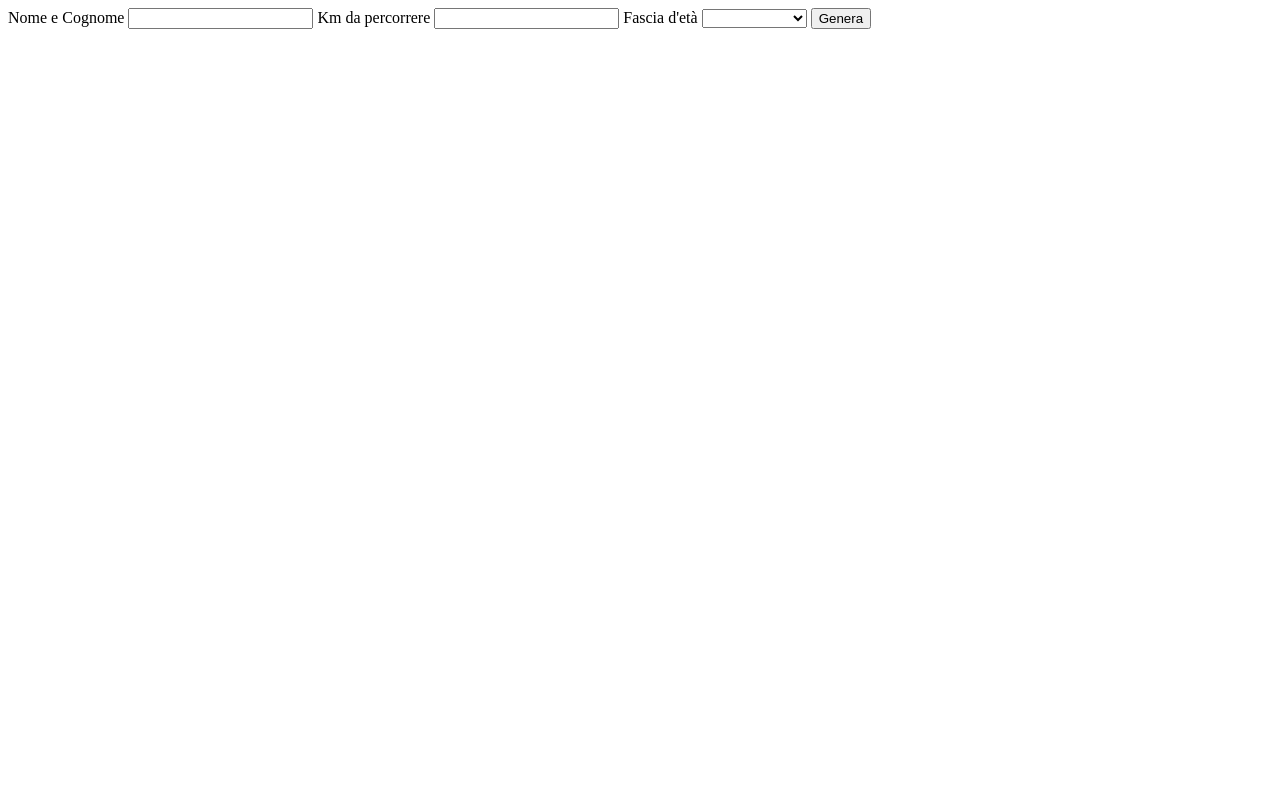
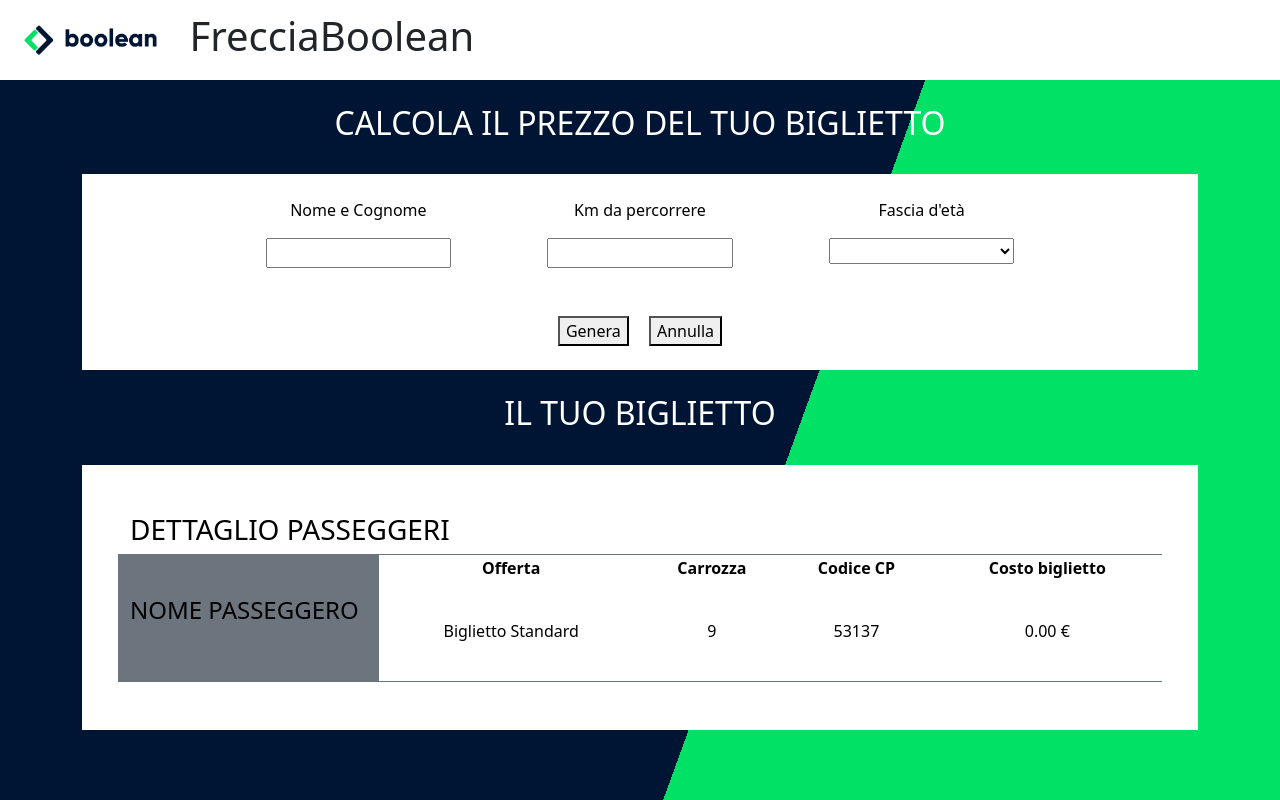
Before and after one commit to cioby09/js-biglietto-treno-form, a plain HTML site: page index.html in a window 1280 px wide. Both pictures are taken after a click on the button "Genera". Drawn offline with nearby package versions, Linux system fonts and the light colour scheme.

Commit message:
Milestone 2

```diff
--- /dev/null
+++ b/css/style.css
@@ -0,0 +1,47 @@
+/* Layout */
+body {
+    width: 100%;
+    height: 100vh;
+}
+
+/* Header */
+header {
+    height: 5rem;
+}
+
+header img {
+    height: 30px;
+    padding-right: 2rem;
+}
+
+/* Main */
+main {
+    height: calc(100% - 5rem);
+    color: #000000;
+    background: -webkit-linear-gradient(110deg, #001533 60%, #00E165 60%);
+    background: -o-linear-gradient(110deg, #001533 60%, #00E165 60%);
+    background: -moz-linear-gradient(110deg, #001533 60%, #00E165 60%);
+    background: linear-gradient(110deg, #001533 60%, #00E165 60%);
+}
+
+/* Input */
+.input {
+    width: 100%;
+}
+
+.inputs {
+    width: 80%;
+}
+
+/* Output */
+.hidden {
+    display: none;
+}
+
+output {
+    width: 100%;
+}
+
+.ticket {
+    height: 8rem;
+}
--- a/index.html
+++ b/index.html
@@ -5,26 +5,97 @@
     <meta http-equiv="X-UA-Compatible" content="IE=edge">
     <meta name="viewport" content="width=device-width, initial-scale=1.0">
     <title>FrecciaBoolean</title>
+
+    <!-- Custome styles -->
+    <link rel="stylesheet" href="css/style.css">
+
+    <!-- Bootstrap -->
+    <link rel="stylesheet" href="https://cdn.jsdelivr.net/npm/bootstrap@5.2.3/dist/css/bootstrap.min.css">
 </head>
 <body>
+    <!-- Header -->
+    <header class="p-4 d-flex align-items-center">
+        <img src="img/logo boolean.png" alt="Boolean">
+        <h1>FrecciaBoolean</h1>
+    </header>
+
+    <!-- Main -->
+    <main class="overflow-auto">
+        <div class="container">
+
+            <!-- Input title -->
+            <h2 class="text-uppercase text-white text-center p-4">Calcola il prezzo del tuo biglietto</h2>
+
+            <!-- Input card -->
+            <div class="input bg-white d-flex flex-column">
+                <!-- Inputs -->
+                <div class="row inputs d-flex flex-row justify-content-center text-center p-4 align-self-center">
                     <!-- Name input -->
-    <label for="user-name">Nome e Cognome</label>
+                    <div class="col-4 name-input d-flex flex-column px-5">
+                        <label class="pb-3" for="user-name">Nome e Cognome</label>
                         <input type="text" id="user-name">
+                    </div>
 
                     <!-- Distance input -->
-    <label for="distance">Km da percorrere</label>
+                    <div class="col-4 distance-input d-flex flex-column px-5">
+                        <label class="pb-3" for="distance">Km da percorrere</label>
                         <input type="text" id="distance">
+                    </div>
 
                     <!-- Age input -->
-    <label for="age">Fascia d'età</label>
+                    <div class="col-4 age-input d-flex flex-column px-5">
+                        <label class="pb-3" for="age">Fascia d'età</label>
                         <select name="age" id="age">
                             <option value=""></option>
                             <option value="under18">Minorenne</option>
                             <option value="adult">Maggiorenne</option>
                             <option value="over65">Oltre i 65 anni</option>
                         </select>
+                    </div>
+                </div>
 
-    <button id="generate-btn">Genera</button>
+                <!-- Input buttons -->
+                <div class="input-buttons text-center p-4">
+                    <button class="mx-2" id="generate-btn">Genera</button>
+                    <button class="mx-2" id="cancel-btn">Annulla</button>
+                </div>
+            </div>
+
+            <!-- Output title -->
+            <h2 id="output-title" class="hidden text-uppercase text-white text-center p-4">Il tuo biglietto</h2>
+
+            <!-- Output card -->
+            <div id="ticket" class="hidden output bg-white p-5 mb-5">
+                <h3 class="text-uppercase">Dettaglio passeggeri</h3>
+                <div class="ticket border-top border-bottom border-secondary row">
+                    <div class="passenger-name d-flex justify-content-center flex-column bg-secondary col-3">
+                        <h4 class="text-uppercase">Nome passeggero</h4>
+                        <h5 id="passenger-name"></h5>
+                    </div>
+                    <table class="col-9">
+                        <thead class="text-center">
+                            <tr>
+                                <th>Offerta</th>
+                                <th>Carrozza</th>
+                                <th>Codice CP</th>
+                                <th>Costo biglietto</th>
+                            </tr>
+                        </thead>
+                        <tbody  class="text-center">
+                            <tr>
+                                <td><span id="offer"></span></td>
+                                <td><span id="carriage"></span></td>
+                                <td><span id="cp-code"></span></td>
+                                <td><span id="ticket-price"></span></td>
+                            </tr>
+                        </tbody>
+                    </table>
+                </div>
+            </div>
+        </div>
+
+    </main>
+
     <script src="js/script.js"></script>
 </body>
 </html>
--- a/js/script.js
+++ b/js/script.js
@@ -1,4 +1,5 @@
 // INPUT
+// Bottone "Genera"
 const generateBtn = document.getElementById("generate-btn");
 generateBtn.addEventListener("click",
 
@@ -50,6 +51,45 @@ generateBtn.addEventListener("click",
         // Arrotondiamo il prezzo ad un massimo di due decimali
         let finalPrice = discountedPrice.toFixed(2);
         console.log(finalPrice);
+
+        // Genero il numero della carrozza da 1 a 9
+        const carriage = Math.floor(Math.random() * 9) + 1;
+
+        // Genero un codice CP tra 10000 e 99999
+        const code = Math.floor(Math.random() * 99999 - 10000 + 1) + 10000;
+
+        // OUTPUT
+        // Stampo i dati del biglietto
+        const ticket = document.getElementById("ticket");
+        document.getElementById("output-title").classList.remove("hidden")
+        ticket.classList.remove("hidden");
+
+        document.getElementById("passenger-name").innerHTML = fullName;
+        document.getElementById("offer").innerHTML = offer;
+        document.getElementById("carriage").innerHTML = carriage;
+        document.getElementById("cp-code").innerHTML = code;
+        document.getElementById("ticket-price").innerHTML = finalPrice + ' €';
+
+        // Ripulisco gli input
+        fullNameInput.value = "";
+        distanceInput.value = "";
+        ageInput.value = "";
+
+    }
+);
+
+// Bottone "Annulla"
+const cancelBtn = document.getElementById("cancel-btn");
+cancelBtn.addEventListener("click",
+
+    function() {
+        document.getElementById("output-title").classList.add("hidden")
+        document.getElementById("ticket").classList.add("hidden");
+
+        // Ripulisco gli input
+        fullNameInput.value = "";
+        distanceInput.value = "";
+        ageInput.value = "";
     }
 
 );
```
Also changed, not shown: img/logo boolean.png (added). Lines whose indentation alone changed are shown as unchanged.
